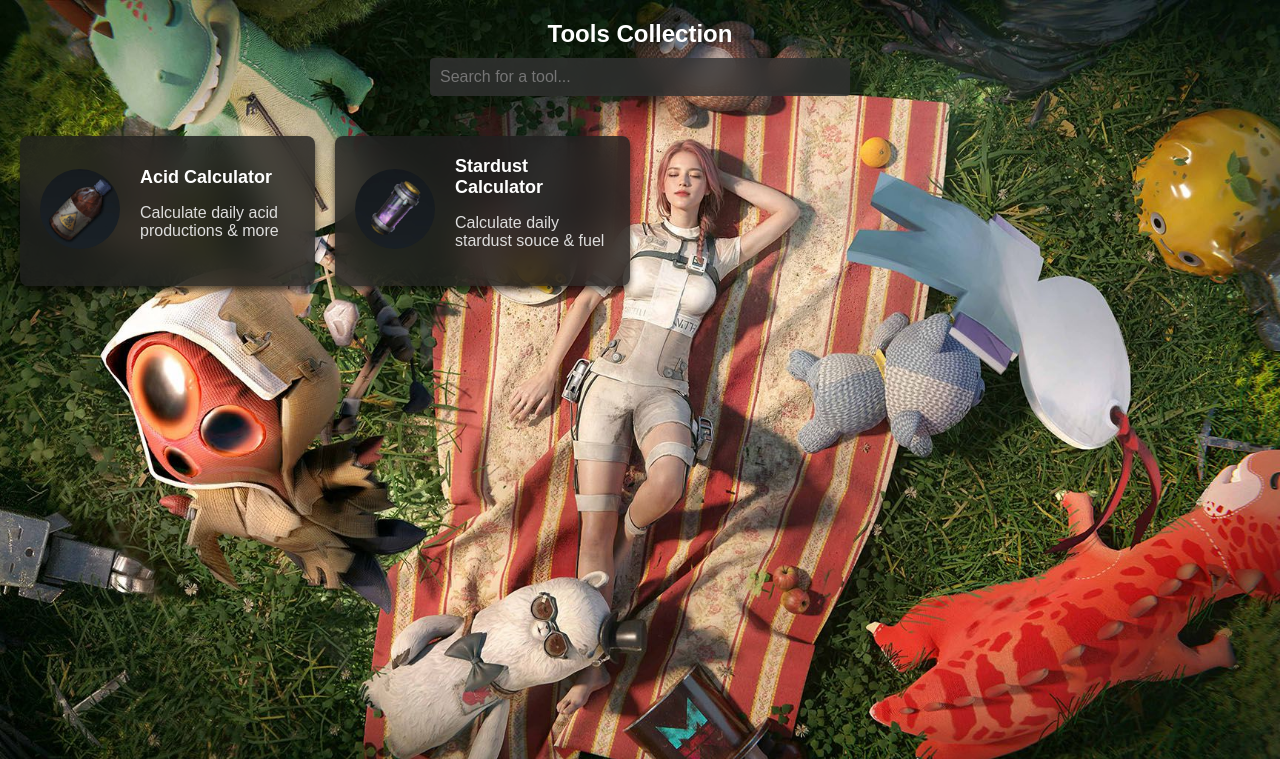
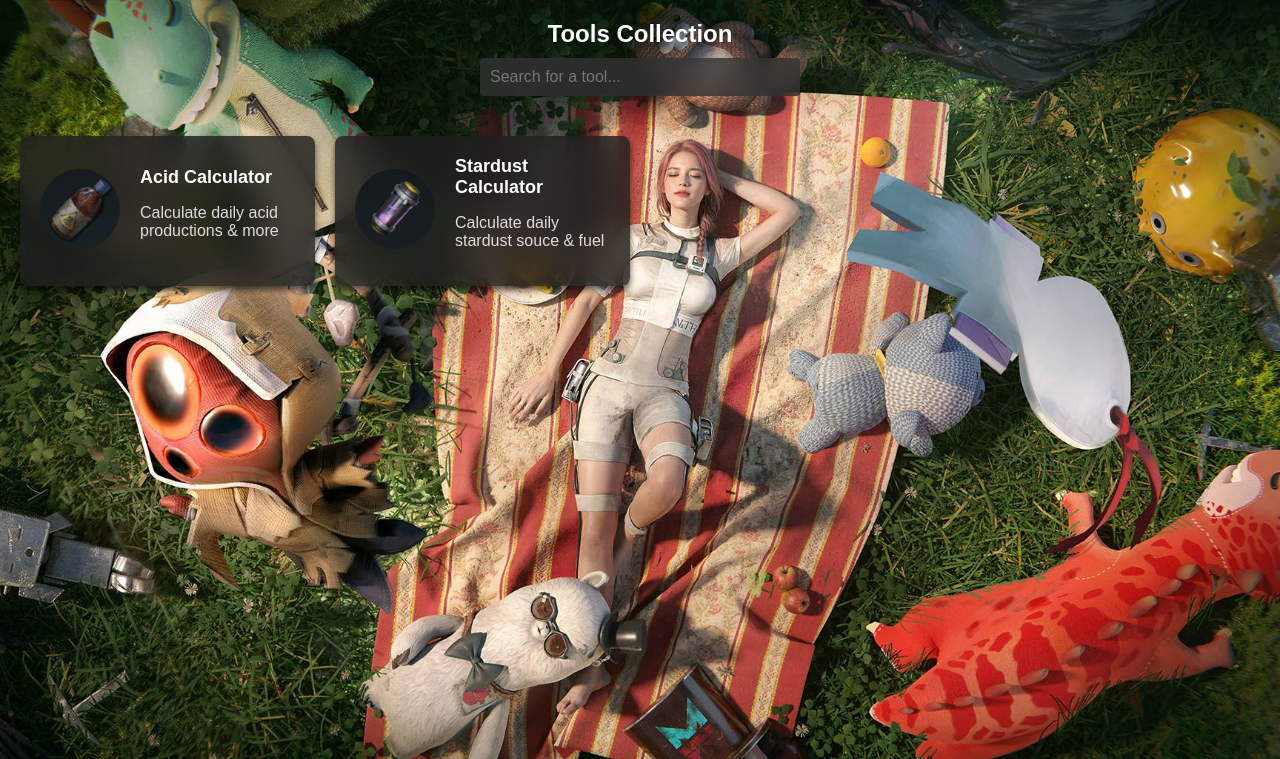
Before and after one commit to PixelsofArya/OH-Tools-Collection, a plain HTML site: page index.html in a window 1280 px wide. Shown: the top 759 px of the page. Drawn offline with Linux system fonts and the light colour scheme.

Commit message:
Update styles.css

```diff
--- a/styles.css
+++ b/styles.css
@@ -32,7 +32,7 @@ body {
 
 #search-box {
     padding: 10px;
-    width: 400px; /* Length of the search box */
+    width: 300px; /* Length of the search box */
     border: none; /* Remove default border */
     border-radius: 4px;
     font-size: 16px;
```
